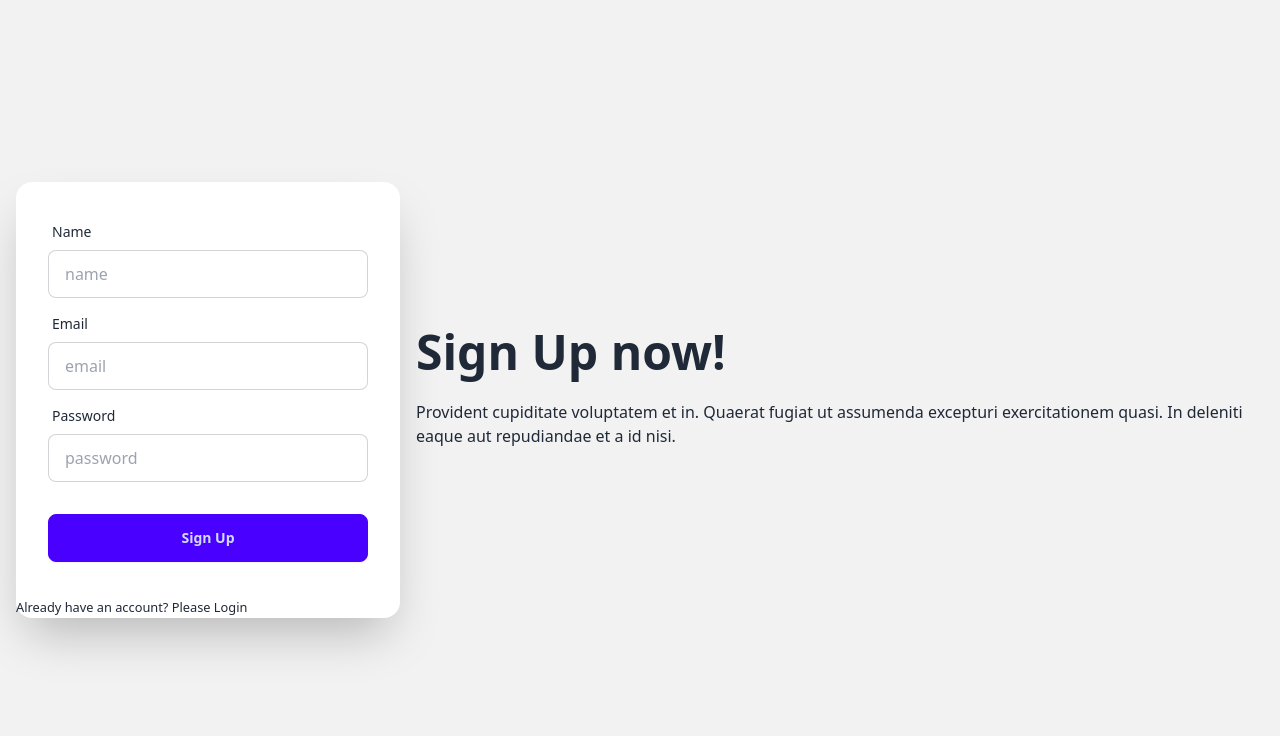
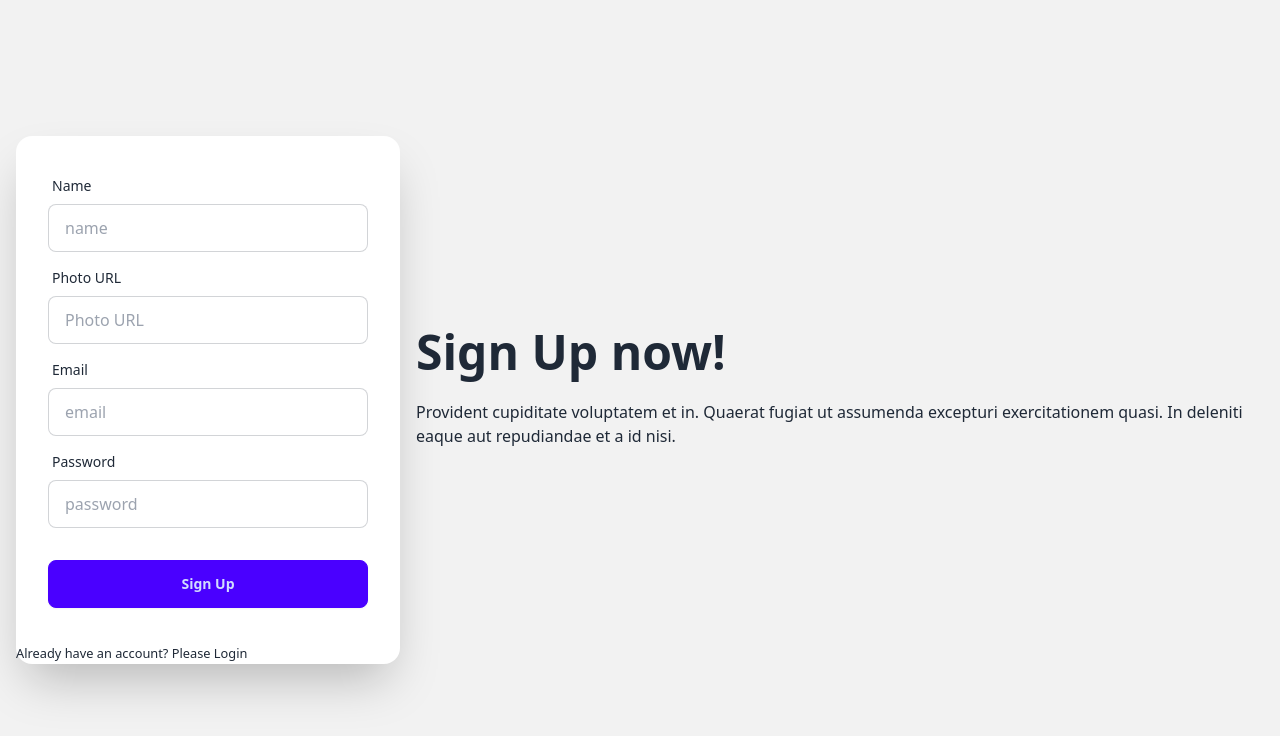
Before and after one commit to Abubokkor98/bistro-boss-client, a React (Vite) app: page /signup in a window 1280 px wide. Shown: the top 736 px of the page. Built offline with nearby package versions, Linux system fonts and the light colour scheme; no server answers.

Commit message:
Module Summary And Update User Profile

```diff
--- a/src/Pages/Shared/Navbar.jsx
+++ b/src/Pages/Shared/Navbar.jsx
@@ -29,6 +29,7 @@
 
       {user ? (
         <>
+        <button>{user?.displayName}</button>
           <li>
             <button onClick={handleLogOut} className="btn btn-ghost">
               Log Out
--- a/src/Pages/SignUp/SignUp.jsx
+++ b/src/Pages/SignUp/SignUp.jsx
@@ -2,7 +2,8 @@
 import { Helmet } from "react-helmet-async";
 import { useForm } from "react-hook-form";
 import { AuthContext } from "../../providers/AuthProvider";
-import { Link } from "react-router-dom";
+import { Link, useNavigate } from "react-router-dom";
+import Swal from "sweetalert2";
 
 export default function SignUp() {
   const {
@@ -11,14 +12,31 @@
     formState: { errors },
     reset,
   } = useForm();
-  const { createUser } = useContext(AuthContext);
+  const { createUser, updateUserProfile } = useContext(AuthContext);
+  const navigate = useNavigate();
 
   const onSubmit = (data) => {
+    console.log(data);
     createUser(data.email, data.password).then((result) => {
       const loggedUser = result.user;
       console.log(loggedUser);
+      updateUserProfile(data.name, data.photo)
+        .then(() => {
+          console.log("user profile updated");
+          reset();
+          Swal.fire({
+            position: "top-end",
+            icon: "success",
+            title: "user profile updated",
+            showConfirmButton: false,
+            timer: 1500,
+          });
+          navigate("/");
+        })
+        .catch((err) => {
+          console.log(err);
+        });
     });
-    reset();
   };
 
   return (
@@ -50,6 +68,20 @@
                 />
                 {errors.name && (
                   <span className="text-red-500">{errors.name.message}</span>
+                )}
+              </div>
+              <div className="form-control">
+                <label className="label">
+                  <span className="label-text">Photo URL</span>
+                </label>
+                <input
+                  type="text"
+                  {...register("photo", { required: "Photo URL is required" })}
+                  placeholder="Photo URL"
+                  className="input input-bordered"
+                />
+                {errors.photo && (
+                  <span className="text-red-500">{errors.photo.message}</span>
                 )}
               </div>
 
--- a/src/providers/AuthProvider.jsx
+++ b/src/providers/AuthProvider.jsx
@@ -5,6 +5,7 @@
   onAuthStateChanged,
   signInWithEmailAndPassword,
   signOut,
+  updateProfile,
 } from "firebase/auth";
 import app from "../firebase/firebase.config";
 
@@ -33,6 +34,14 @@
     return signOut(auth);
   };
 
+  // update profile
+  const updateUserProfile = (name, photo) => {
+    return updateProfile(auth.currentUser, {
+      displayName: name,
+      photoURL: photo,
+    });
+  };
+
   useEffect(() => {
     const unsubscribe = onAuthStateChanged(auth, (currentUser) => {
       setUser(currentUser);
@@ -50,6 +59,7 @@
     createUser,
     signIn,
     logOut,
+    updateUserProfile,
   };
   return (
     <AuthContext.Provider value={authInfo}>{children}</AuthContext.Provider>
```
